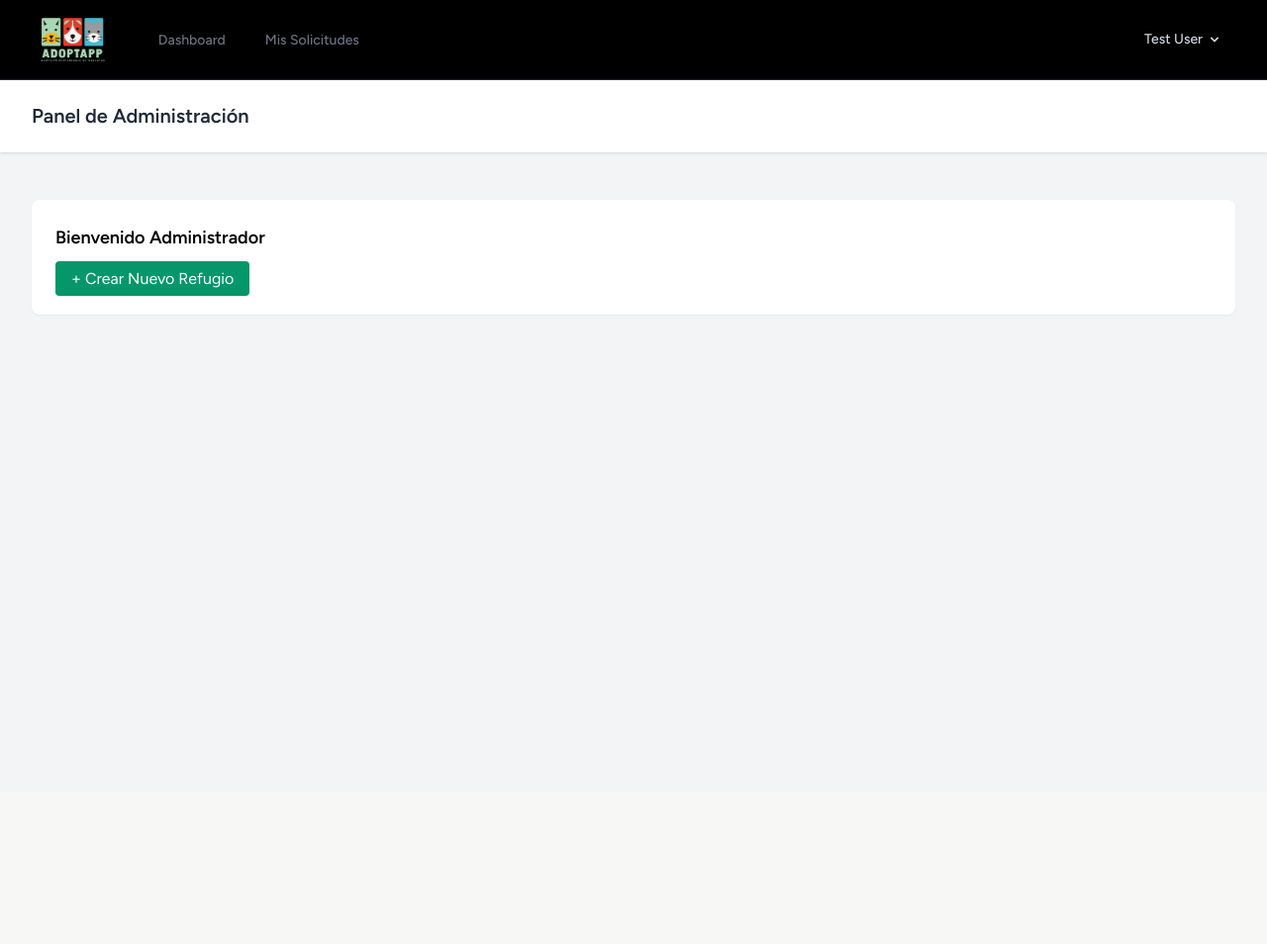
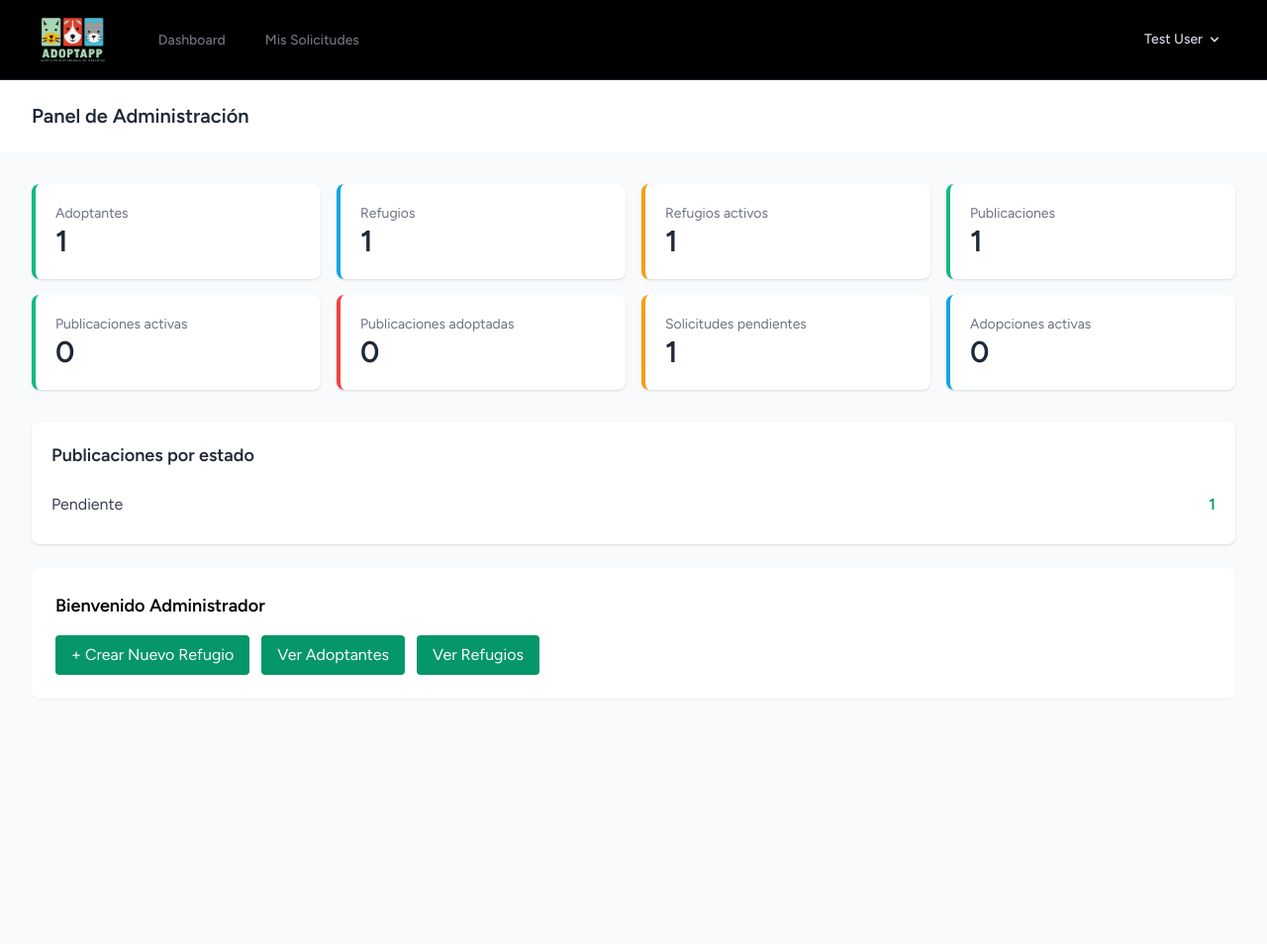
Before and after one commit to AbrahamDF90/ADOPTAPP, a Laravel app: page /admin/dashboard in a window 1280 px wide. Shown: the whole page at 99% size. Before the commit the page ends 319 px from the top, so only its background shows below. Run offline with Laravel 12, Linux system fonts and the light colour scheme; a user stored in the database is signed in; data comes from the database, SQL or seed files in the repository; tables that the repository leaves empty hold one stand-in row (values such as "Sample post"); style sheets or scripts are compiled from the project's sources.

Commit message:
feat(dashboard): HU-28 estadísticas para admin y refugio

```diff
--- /dev/null
+++ b/app/Http/Controllers/Admin/DashboardController.php
@@ -0,0 +1,34 @@
+<?php
+
+namespace App\Http\Controllers\Admin;
+
+use App\Http\Controllers\Controller;
+use App\Services\EstadisticaService;
+use Illuminate\View\View;
+
+/**
+ * Patrón: MVC + Service Layer.
+ *
+ * Dashboard del Admin (HU-28). La lógica de métricas vive en
+ * EstadisticaService para respetar SRP y mantener el controlador
+ * por debajo de las 50 líneas (docs/ARQUITECTURA.md sección 2).
+ *
+ * Dependency Injection: EstadisticaService se inyecta vía constructor.
+ */
+class DashboardController extends Controller
+{
+    public function __construct(private EstadisticaService $estadisticas) {}
+
+    /**
+     * Muestra el dashboard con métricas globales.
+     *
+     * @return View
+     */
+    public function index()
+    {
+        return view('admin.dashboard', [
+            'metricas' => $this->estadisticas->paraAdmin(),
+            'porEstado' => $this->estadisticas->publicacionesPorEstado(),
+        ]);
+    }
+}
--- /dev/null
+++ b/app/Services/EstadisticaService.php
@@ -0,0 +1,87 @@
+<?php
+
+namespace App\Services;
+
+use App\Models\Adopcion;
+use App\Models\Adoptante;
+use App\Models\Publicacion;
+use App\Models\Refugio;
+use App\Models\Solicitud;
+use Illuminate\Support\Collection;
+
+/**
+ * Patrón: Service Layer (ver docs/ARQUITECTURA.md sección 2).
+ *
+ * Centraliza las consultas agregadas para los dashboards de Admin (HU-28)
+ * y Refugio (HU-28). Al mantenerlas acá, los controladores quedan por
+ * debajo de las 50 líneas y se respeta SRP (SOLID).
+ *
+ * Patrón de acceso a datos: Active Record (Eloquent) + agregados
+ * (count, whereIn, selectRaw con groupBy). No se usa DB::select()
+ * de negocio; el selectRaw es un agregado necesario para agrupar.
+ */
+class EstadisticaService
+{
+    /**
+     * Métricas globales para el dashboard del Admin.
+     *
+     * Patrón: Active Record (count sobre modelos Eloquent).
+     *
+     * @return array<string, int>
+     */
+    public function paraAdmin(): array
+    {
+        return [
+            'total_adoptantes' => Adoptante::count(),
+            'total_refugios' => Refugio::count(),
+            'refugios_activos' => Refugio::where('activo', true)->count(),
+            'total_publicaciones' => Publicacion::count(),
+            'publicaciones_activas' => Publicacion::where('estado', 'activa')->count(),
+            'publicaciones_adoptadas' => Publicacion::where('estado', 'adoptada')->count(),
+            'solicitudes_pendientes' => Solicitud::where('estado', 'pendiente')->count(),
+            'adopciones_activas' => Adopcion::where('estado_adopcion', 'activa')->count(),
+        ];
+    }
+
+    /**
+     * Métricas del refugio autenticado (solo sus datos).
+     *
+     * Patrón: Active Record + validación de pertenencia por refugio_id.
+     *
+     * @return array<string, int>
+     */
+    public function paraRefugio(Refugio $refugio): array
+    {
+        $publicacionesIds = $refugio->publicaciones()->pluck('id');
+
+        return [
+            'total_publicaciones' => $publicacionesIds->count(),
+            'publicaciones_activas' => Publicacion::whereIn('id', $publicacionesIds)
+                ->where('estado', 'activa')->count(),
+            'publicaciones_adoptadas' => Publicacion::whereIn('id', $publicacionesIds)
+                ->where('estado', 'adoptada')->count(),
+            'solicitudes_pendientes' => Solicitud::whereIn('publicacion_id', $publicacionesIds)
+                ->where('estado', 'pendiente')->count(),
+            'solicitudes_en_entrevista' => Solicitud::whereIn('publicacion_id', $publicacionesIds)
+                ->where('estado', 'en_entrevista')->count(),
+            'adopciones_activas' => Adopcion::whereIn('publicacion_id', $publicacionesIds)
+                ->where('estado_adopcion', 'activa')->count(),
+        ];
+    }
+
+    /**
+     * Distribución de publicaciones por estado (para tabla admin).
+     *
+     * Patrón: Active Record + agregado SQL (selectRaw + groupBy).
+     * Se usa selectRaw porque es un agregado necesario, no SQL crudo
+     * de negocio (permitido por ARQUITECTURA.md sección 2).
+     *
+     * @return Collection<string, int>
+     */
+    public function publicacionesPorEstado()
+    {
+        return Publicacion::selectRaw('estado, count(*) as total')
+            ->groupBy('estado')
+            ->pluck('total', 'estado');
+    }
+}
--- a/resources/views/admin/dashboard.blade.php
+++ b/resources/views/admin/dashboard.blade.php
@@ -5,19 +5,77 @@
         </h2>
     </x-slot>
 
-    <div class="py-12">
-        <div class="max-w-7xl mx-auto sm:px-6 lg:px-8">
+    <div class="py-8 bg-gray-50 min-h-screen">
+        <div class="max-w-7xl mx-auto px-4 sm:px-6 lg:px-8">
+
+            {{-- HU-28: Métricas globales --}}
+            <div class="grid grid-cols-1 sm:grid-cols-2 lg:grid-cols-4 gap-4 mb-8">
+                @php
+                    $cards = [
+                        ['label' => 'Adoptantes', 'valor' => $metricas['total_adoptantes'], 'color' => 'emerald'],
+                        ['label' => 'Refugios', 'valor' => $metricas['total_refugios'], 'color' => 'sky'],
+                        ['label' => 'Refugios activos', 'valor' => $metricas['refugios_activos'], 'color' => 'amber'],
+                        ['label' => 'Publicaciones', 'valor' => $metricas['total_publicaciones'], 'color' => 'emerald'],
+                        ['label' => 'Publicaciones activas', 'valor' => $metricas['publicaciones_activas'], 'color' => 'emerald'],
+                        ['label' => 'Publicaciones adoptadas', 'valor' => $metricas['publicaciones_adoptadas'], 'color' => 'red'],
+                        ['label' => 'Solicitudes pendientes', 'valor' => $metricas['solicitudes_pendientes'], 'color' => 'amber'],
+                        ['label' => 'Adopciones activas', 'valor' => $metricas['adopciones_activas'], 'color' => 'sky'],
+                    ];
+                @endphp
+
+                @foreach ($cards as $card)
+                    @php
+                        $border = match($card['color']) {
+                            'emerald' => 'border-emerald-500',
+                            'sky' => 'border-sky-500',
+                            'amber' => 'border-amber-500',
+                            'red' => 'border-red-500',
+                            default => 'border-gray-500',
+                        };
+                    @endphp
+                    <div class="bg-white rounded-lg shadow p-5 border-l-4 {{ $border }}">
+                        <p class="text-sm text-gray-500">{{ $card['label'] }}</p>
+                        <p class="text-3xl font-bold text-gray-800">{{ $card['valor'] }}</p>
+                    </div>
+                @endforeach
+            </div>
+
+            {{-- HU-28: Distribución por estado --}}
+            <div class="bg-white rounded-lg shadow p-5 mb-6">
+                <h3 class="text-lg font-semibold text-gray-800 mb-4">Publicaciones por estado</h3>
+                @if ($porEstado->isEmpty())
+                    <p class="text-gray-500 text-sm">No hay publicaciones registradas.</p>
+                @else
+                    <ul class="divide-y divide-gray-200">
+                        @foreach ($porEstado as $estado => $total)
+                            <li class="flex justify-between py-2">
+                                <span class="capitalize text-gray-700">{{ $estado }}</span>
+                                <span class="font-semibold text-emerald-600">{{ $total }}</span>
+                            </li>
+                        @endforeach
+                    </ul>
+                @endif
+            </div>
+
+            {{-- Contenido original (conservado) --}}
             <div class="bg-white overflow-hidden shadow-sm sm:rounded-lg p-6">
                 <h3 class="text-lg font-bold mb-4">Bienvenido Administrador</h3>
 
-                {{-- Muestra mensaje de éxito si el controlador lo envía --}}
                 @if(session('success'))
                     <div class="bg-emerald-100 text-emerald-800 p-3 rounded mb-4">{{ session('success') }}</div>
                 @endif
 
-                <a href="{{ route('admin.refugios.create') }}" class="bg-emerald-600 text-white px-4 py-2 rounded hover:bg-emerald-700 transition">
-                    + Crear Nuevo Refugio
-                </a>
+                <div class="flex flex-wrap gap-3">
+                    <a href="{{ route('admin.refugios.create') }}" class="bg-emerald-600 text-white px-4 py-2 rounded hover:bg-emerald-700 transition">
+                        + Crear Nuevo Refugio
+                    </a>
+                    <a href="{{ route('admin.adoptantes.index') }}" class="bg-emerald-600 text-white px-4 py-2 rounded hover:bg-emerald-700 transition">
+                        Ver Adoptantes
+                    </a>
+                    <a href="{{ route('admin.refugios.index') }}" class="bg-emerald-600 text-white px-4 py-2 rounded hover:bg-emerald-700 transition">
+                        Ver Refugios
+                    </a>
+                </div>
             </div>
         </div>
     </div>
--- a/routes/web.php
+++ b/routes/web.php
@@ -1,5 +1,7 @@
 <?php
 
+use App\Http\Controllers\Admin\DashboardController as AdminDashboardController; // HU-28
+use App\Http\Controllers\Admin\PublicacionController as AdminPublicacionController; // HU-27 (alias)
 use App\Http\Controllers\Admin\RefugioController;
 use App\Http\Controllers\Admin\UsuarioController; // HU-26
 use App\Http\Controllers\Adoptante\DashboardController;
@@ -8,6 +10,7 @@ use App\Http\Controllers\Adoptante\SolicitudController;
 use App\Http\Controllers\HomeController;
 use App\Http\Controllers\ProfileController;
 use App\Http\Controllers\Refugio\AdopcionController;
+use App\Http\Controllers\Refugio\DashboardController as RefugioDashboardController; // HU-28
 use App\Http\Controllers\Refugio\PublicacionController;
 use App\Http\Controllers\Refugio\SolicitudRefugioController;
 use Illuminate\Support\Facades\Route;
@@ -49,12 +52,11 @@ Route::middleware(['auth', 'role:adoptante'])->prefix('mi-perfil')->group(functi
 });
 
 // ==========================================
-// RUTAS DE ADMINISTRADOR (HU-9  HU-26  HU-27)
+// RUTAS DE ADMINISTRADOR (HU-9  HU-26  HU-27  HU-28)
 // ==========================================
 Route::middleware(['auth', 'role:admin'])->prefix('admin')->group(function () {
-    Route::get('/dashboard', function () {
-        return view('admin.dashboard');
-    })->name('admin.dashboard');
+    // HU-28: Dashboard con métricas globales (antes closure, ahora controlador)
+    Route::get('/dashboard', [AdminDashboardController::class, 'index'])->name('admin.dashboard');
 
     // HU-09: Alta de refugios
     Route::get('/refugios/crear', [RefugioController::class, 'create'])->name('admin.refugios.create');
@@ -64,19 +66,18 @@ Route::middleware(['auth', 'role:admin'])->prefix('admin')->group(function () {
     Route::get('/adoptantes', [UsuarioController::class, 'adoptantes'])->name('admin.adoptantes.index');
     Route::get('/refugios', [UsuarioController::class, 'refugios'])->name('admin.refugios.index');
 
-    // HU-27: Ver publicaciones de refugios (por el admin)
-    Route::get('/publicaciones', [PublicacionController::class, 'index'])->name('admin.publicaciones.index');
-    Route::delete('/publicaciones/{publicacion}', [PublicacionController::class, 'destroy'])->name('admin.publicaciones.destroy');
-    Route::post('/publicaciones/{id}/restaurar', [PublicacionController::class, 'restore'])->name('admin.publicaciones.restore');
+    // HU-27: Ver publicaciones de refugios (por el admin) — usa el alias AdminPublicacionController
+    Route::get('/publicaciones', [AdminPublicacionController::class, 'index'])->name('admin.publicaciones.index');
+    Route::delete('/publicaciones/{publicacion}', [AdminPublicacionController::class, 'destroy'])->name('admin.publicaciones.destroy');
+    Route::post('/publicaciones/{id}/restaurar', [AdminPublicacionController::class, 'restore'])->name('admin.publicaciones.restore');
 });
 
 // ==========================================
-// RUTAS DE REFUGIO (HU-11)
+// RUTAS DE REFUGIO (HU-11  HU-28)
 // ==========================================
 Route::middleware(['auth', 'role:refugio'])->prefix('refugio')->group(function () {
-    Route::get('/dashboard', function () {
-        return view('refugio.dashboard');
-    })->name('refugio.dashboard');
+    // HU-28: Dashboard con métricas del refugio (antes closure, ahora controlador)
+    Route::get('/dashboard', [RefugioDashboardController::class, 'index'])->name('refugio.dashboard');
 
     Route::get('/publicaciones/crear', [PublicacionController::class, 'create'])->name('refugio.publicaciones.create');
     Route::post('/publicaciones', [PublicacionController::class, 'store'])->name('refugio.publicaciones.store');
```
Also changed, not shown: app/Http/Controllers/Refugio/DashboardController.php (added, +37 -0 lines), docs/BACKLOG.md (+1 -1 lines), resources/views/refugio/dashboard.blade.php (+42 -6 lines), tests/Feature/Admin/DashboardEstadisticasTest.php (added, +65 -0 lines), tests/Feature/Refugio/DashboardEstadisticasTest.php (added, +55 -0 lines), README.md, tests/Feature/ExampleTest.php (line endings or trailing spaces).
